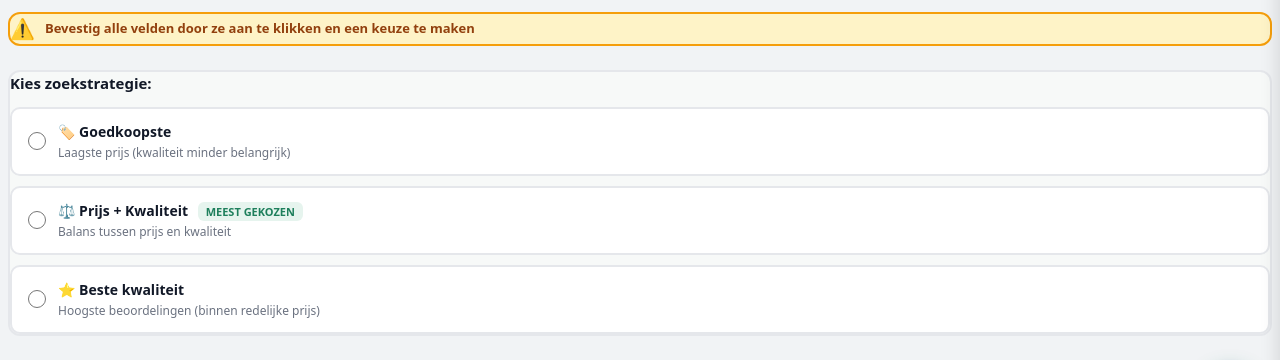
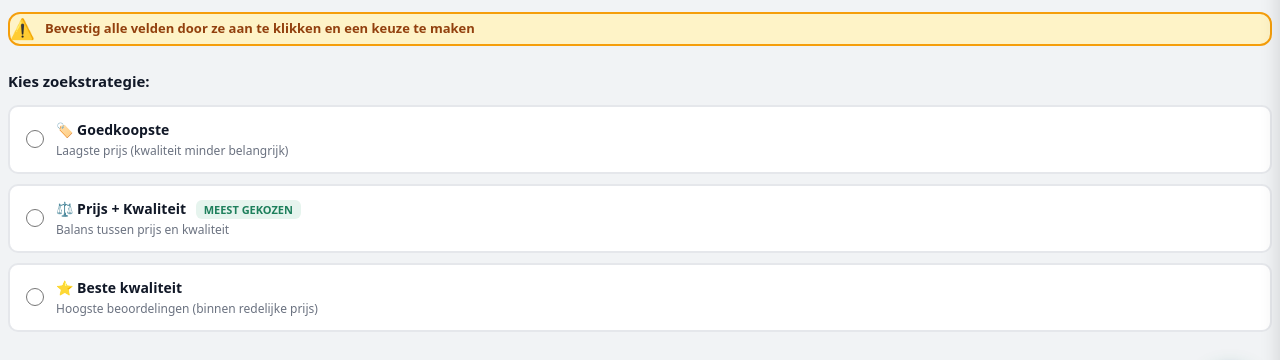
Before and after one commit to gorski1981mario-commits/dealsense-mvp, a Next.js app: page /loan in a window 1280 px wide. Shown: the part 294-654 px from the top of the page. Built offline with nearby package versions, Linux system fonts and the light colour scheme.

Commit message:
UI: Remove FilterOptions container - wider option cards
Removed gray container box around FilterOptions.
Now only title + option cards without wrapper.
Option cards use full width (no container squeezing them).

Build passes: 116 pages

```diff
--- a/app/components/shared/FilterOptions.tsx
+++ b/app/components/shared/FilterOptions.tsx
@@ -12,12 +12,7 @@ interface FilterOptionsProps {
 
 export default function FilterOptions({ selectedFilter, onFilterChange, disabled = false }: FilterOptionsProps) {
   return (
-    <div style={{
-      marginBottom: '24px',
-      background: '#F7F9F8',
-      borderRadius: '12px',
-      border: '2px solid #E5E7EB'
-    }}>
+    <div style={{ marginBottom: '24px' }}>
       <div style={{
         fontSize: '15px',
         fontWeight: 600,
```
